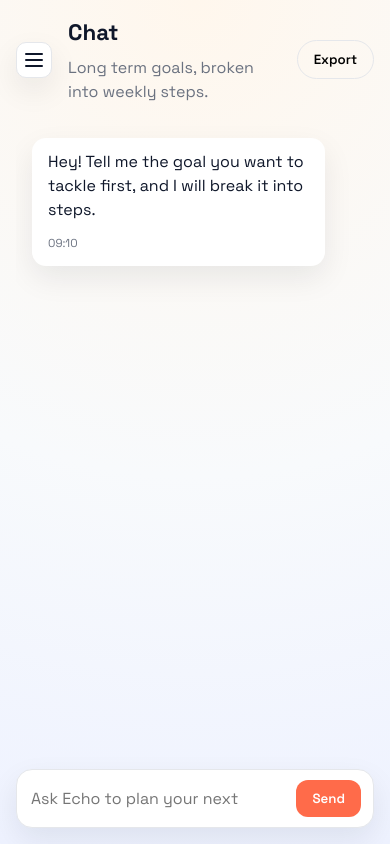
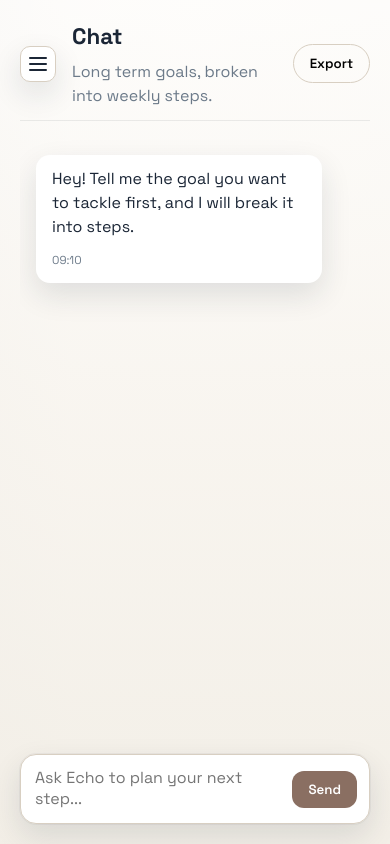
Before and after one commit to shengyi-z/Echo, a React app in the folder frontend/: page / in a window 390 px wide. Built offline with nearby package versions, Linux system fonts and the light colour scheme; no server answers; the HTML template or start-up script is replaced by a standard one.

Commit message:
[style] Enhance frontend design

```diff
--- a/frontend/src/App.css
+++ b/frontend/src/App.css
@@ -5,6 +5,8 @@
   color: var(--text-primary);
   position: relative;
   overflow-x: hidden;
+  /* Subtle split background for depth */
+  background: linear-gradient(90deg, rgba(17, 23, 32, 0.04), rgba(17, 23, 32, 0) 18%);
 }
 
 /* Sidebar */
@@ -14,18 +16,39 @@
   flex-direction: column;
   gap: 16px;
   padding: 20px;
-  background: var(--panel);
-  border-right: 1px solid var(--border);
+  background: var(--sidebar-bg);
+  border-right: 1px solid var(--sidebar-border);
   position: sticky;
   top: 0;
   height: 100vh;
   overflow-x: hidden;
 }
 
+/* Sidebar dark theme */
+.sidebar,
+.sidebar .logo-mark,
+.sidebar .history-title {
+  color: var(--sidebar-text);
+}
+
+.sidebar .history-preview,
+.sidebar .menu-button,
+.sidebar .history-menu-button {
+  color: var(--sidebar-muted);
+}
+
 .sidebar-header {
   display: flex;
   flex-direction: column;
   gap: 12px;
+}
+
+/* Sidebar header divider */
+.sidebar-header::after {
+  content: '';
+  height: 1px;
+  width: 100%;
+  background: linear-gradient(90deg, transparent, rgba(255, 255, 255, 0.12), transparent);
 }
 .logo-button {
   border: none;
@@ -45,8 +68,8 @@
   padding: 10px 14px;
   border-radius: 10px;
   border: 1px solid transparent;
-  background: var(--accent);
-  color: #fff;
+  background: var(--sidebar-accent);
+  color: var(--ink-inverse);
   font-weight: 600;
   cursor: pointer;
 }
@@ -81,7 +104,7 @@
   align-items: center;
   gap: 8px;
   padding: 12px;
-  border: none;
+  border: 1px solid transparent;
   background: transparent;
   text-align: left;
   cursor: pointer;
@@ -92,15 +115,16 @@
 }
 
 .history-item:hover {
-  background: #f5f5f5;
+  background: var(--sidebar-hover);
 }
 
 .history-item.active {
-  background: #e3f2fd;
+  background: var(--sidebar-active);
+  border-color: rgba(255, 255, 255, 0.06);
 }
 
 .history-item.pinned {
-  background: #fff9e6;
+  background: #1b2533;
 }
 
 .pin-icon {
@@ -117,7 +141,7 @@
 .history-title {
   font-weight: 500;
   font-size: 14px;
-  color: #333;
+  color: var(--text-primary);
   white-space: nowrap;
   overflow: hidden;
   text-overflow: ellipsis;
@@ -126,7 +150,7 @@
 
 .history-preview {
   font-size: 12px;
-  color: #666;
+  color: var(--text-muted);
   white-space: nowrap;
   overflow: hidden;
   text-overflow: ellipsis;
@@ -142,22 +166,22 @@
   border: none;
   cursor: pointer;
   font-size: 18px;
-  color: #666;
+  color: var(--text-muted);
   border-radius: 4px;
   transition: opacity 0.2s, background 0.2s;
   flex-shrink: 0;
 }
 
 .history-menu-button:hover {
-  background: #e0e0e0;
-  color: #333;
+  background: var(--sidebar-active);
+  color: var(--sidebar-text);
 }
 
 /* History menu panel */
 .history-menu {
   position: fixed;
-  background: white;
-  border: 1px solid #ddd;
+  background: #121924;
+  border: 1px solid var(--sidebar-border);
   border-radius: 8px;
   box-shadow: 0 4px 12px rgba(0, 0, 0, 0.15);
   z-index: 2000;
@@ -170,24 +194,24 @@
   width: 100%;
   padding: 10px 16px;
   border: none;
-  background: white;
+  background: transparent;
   text-align: left;
   cursor: pointer;
   font-size: 14px;
-  color: #333;
+  color: var(--sidebar-text);
   transition: background 0.2s;
 }
 
 .history-menu-item:hover {
-  background: #f5f5f5;
+  background: var(--sidebar-hover);
 }
 
 .history-menu-item.delete {
-  color: #d32f2f;
+  color: #e07a7a;
 }
 
 .history-menu-item.delete:hover {
-  background: #ffebee;
+  background: rgba(224, 122, 122, 0.18);
 }
 
 .sidebar-footer {
@@ -200,20 +224,21 @@
 .nav-tab {
   padding: 10px 12px;
   border-radius: 10px;
-  border: 1px solid var(--border);
-  background: #fff;
+  border: 1px solid var(--sidebar-border);
+  background: var(--sidebar-chip);
   text-align: left;
   font-weight: 600;
   cursor: pointer;
+  color: var(--sidebar-text);
 }
 
 .nav-tab:hover {
-  border-color: var(--accent);
+  border-color: var(--sidebar-accent);
 }
 
 .profile-chip {
-  background: #111827;
-  color: #fff;
+  background: var(--sidebar-chip);
+  color: var(--sidebar-text);
   padding: 8px 12px;
   border-radius: 999px;
   font-size: 0.85rem;
@@ -231,7 +256,9 @@
   display: flex;
   flex-direction: column;
   height: 100vh;
-  overflow: hidden; /* 防止整个面板滚动 */
+  overflow: hidden; /* 闃叉鏁翠釜闈㈡澘婊氬姩 */
+  /* Light panel gradient for a refined surface */
+  background: linear-gradient(180deg, rgba(255, 255, 255, 0.82), rgba(244, 239, 230, 0.92));
 }
 
 .chat-header {
@@ -239,7 +266,10 @@
   align-items: center;
   justify-content: space-between;
   gap: 16px;
-  flex-shrink: 0; /* 防止 header 被压缩 */
+  /* Section divider */
+  padding-bottom: 12px;
+  border-bottom: 1px solid var(--divider);
+  flex-shrink: 0; /* 髦ｲ豁｢ header 陲ｫ蜴狗ｼ?*/
 }
 
 .chat-header h1 {
@@ -249,7 +279,7 @@
 }
 .menu-button {
   border: 1px solid var(--border);
-  background: #fff;
+  background: var(--surface-raised);
   color: var(--text-primary);
   width: 36px;
   height: 36px;
@@ -312,8 +342,8 @@
   display: flex;
   flex-direction: column;
   gap: 1rem;
-  /* 确保滚动区域有最大高度 */
-  max-height: calc(100vh - 120px); /* 减去 header 和 input 的高度 */
+  /* 纭繚婊氬姩鍖哄煙鏈夋渶澶ч珮搴?*/
+  max-height: calc(100vh - 120px); /* 鍑忓幓 header 鍜?input 鐨勯珮搴?*/
 }
 
 .chat-message {
@@ -332,14 +362,14 @@
   max-width: min(560px, 90%);
   padding: 12px 16px;
   border-radius: 14px;
-  background: #fff;
+  background: var(--surface-raised);
   box-shadow: var(--shadow-soft);
   position: relative;
 }
 
 .chat-message.user .message-bubble {
-  background: #111827;
-  color: #fff;
+  background: var(--text-primary);
+  color: var(--ink-inverse);
 }
 
 .message-bubble p {
@@ -361,12 +391,13 @@
   display: flex;
   gap: 12px;
   align-items: center;
-  background: #fff;
+  background: var(--surface-raised);
   border-radius: 16px;
   padding: 10px 12px;
   box-shadow: var(--shadow-soft);
   border: 1px solid var(--border);
-  flex-shrink: 0; /* 防止 input 被压缩 */
+  flex-shrink: 0; /* é˜²æ­¢ input è¢«åŽ‹ç¼?*/
+  outline: 1px solid rgba(17, 23, 32, 0.04);
 }
 
 .chat-input textarea {
@@ -402,6 +433,8 @@
   display: flex;
   align-items: center;
   gap: 16px;
+  padding-bottom: 12px;
+  border-bottom: 1px solid var(--divider);
 }
 
 .dashboard-header h1 {
@@ -416,8 +449,8 @@
 
 .back-button {
   border: none;
-  background: #111827;
-  color: #fff;
+  background: var(--text-primary);
+  color: var(--ink-inverse);
   padding: 8px 12px;
   border-radius: 10px;
   cursor: pointer;
@@ -437,7 +470,7 @@
 }
 
 .dash-card {
-  background: #fff;
+  background: var(--surface-raised);
   border-radius: 16px;
   padding: 18px;
   border: 1px solid var(--border);
@@ -448,8 +481,8 @@
 }
 
 .dash-card.warning {
-  border-color: #fecaca;
-  background: #fff7ed;
+  border-color: var(--danger-border);
+  background: var(--danger-bg);
 }
 
 .dash-card-header {
@@ -469,8 +502,8 @@
 }
 
 .pill {
-  background: #111827;
-  color: #fff;
+  background: var(--text-primary);
+  color: var(--ink-inverse);
   padding: 4px 10px;
   border-radius: 999px;
   font-size: 0.75rem;
@@ -478,17 +511,17 @@
 }
 
 .pill.ghost {
-  background: #e2e8f0;
-  color: #0f172a;
+  background: var(--surface-active);
+  color: var(--text-primary);
 }
 
 .pill.alert {
-  background: #ef4444;
+  background: var(--danger);
 }
 
 .progress {
   height: 8px;
-  background: #e2e8f0;
+  background: var(--surface-active);
   border-radius: 999px;
   overflow: hidden;
 }
@@ -550,8 +583,8 @@
 }
 
 .timeline-date {
-  background: #111827;
-  color: #fff;
+  background: var(--text-primary);
+  color: var(--ink-inverse);
   text-align: center;
   padding: 6px 0;
   border-radius: 10px;
@@ -576,10 +609,10 @@
 }
 
 .alert-item {
-  background: #fff;
+  background: var(--surface-raised);
   border-radius: 12px;
   padding: 10px 12px;
-  border: 1px solid #fed7aa;
+  border: 1px solid var(--danger-border);
 }
 
 /* Responsive adjustments */
@@ -627,59 +660,43 @@
   }
 
   .chat-header {
-    justify-content: flex-start;
-  }
-
-  .dashboard-header {
-    align-items: flex-start;
-  }
-
-  .chat-panel {
-    padding: 16px;
-  }
-
-  .history-title {
-    font-size: 0.9rem;
-  }
-
-  .new-chat {
-    padding: 8px 10px;
-    font-size: 0.85rem;
-  }
-
-  .dashboard-header {
-    flex-direction: column;
-    align-items: flex-start;
-  }
+  display: flex;
+  align-items: center;
+  justify-content: space-between;
+  gap: 16px;
+  /* Section divider */
+  padding-bottom: 12px;
+  border-bottom: 1px solid var(--divider);
+  flex-shrink: 0; /* 髦ｲ豁｢ header 陲ｫ蜴狗ｼ?*/
 }
 
 .chat-title-edit {
   width: 100%;
   max-width: 400px;
   padding: 4px 8px;
-  border: 2px solid #007bff;
+  border: 2px solid var(--accent);
   border-radius: 4px;
   font-size: 24px;
   font-weight: 600;
-  background: white;
+  background: var(--surface-raised);
 }
 
 .chat-title-edit:focus {
   outline: none;
-  border-color: #0056b3;
+  border-color: var(--accent-deep);
 }
 
 .history-title-edit {
   width: 100%;
   padding: 4px;
-  border: 1px solid #007bff;
+  border: 1px solid var(--accent);
   border-radius: 4px;
   font-size: 14px;
   font-weight: 500;
-  background: white;
+  background: var(--surface-raised);
 }
 
 .history-title-edit:focus {
   outline: none;
-  border-color: #0056b3;
+  border-color: var(--accent-deep);
 }
--- a/frontend/src/index.css
+++ b/frontend/src/index.css
@@ -4,16 +4,39 @@
   font-family: 'Space Grotesk', system-ui, -apple-system, sans-serif;
   line-height: 1.5;
   font-weight: 400;
-  color: #0f172a;
-  background-color: #f8fafc;
-  --text-primary: #0f172a;
-  --text-muted: #6b7280;
-  --panel: rgba(255, 255, 255, 0.92);
-  --panel-alt: #f8fafc;
-  --border: #e5e7eb;
-  --accent: #ff6b4a;
-  --accent-muted: #ffd2c7;
-  --shadow-soft: 0 12px 30px rgba(15, 23, 42, 0.08);
+  color: #1b2636;
+  background-color: #f4efe6;
+  /* Core palette */
+  --text-primary: #1b2636;
+  --text-muted: #6c7a89;
+  --panel: rgba(246, 241, 231, 0.94);
+  --panel-alt: #efe7da;
+  --border: #d8cfc2;
+  --accent: #8a6f62;
+  --accent-deep: #6f564c;
+  --accent-muted: #d8ccc4;
+  --danger: #8f5e5e;
+  --danger-bg: #f1e3e0;
+  --danger-border: #ddc6c1;
+  /* Surface tones */
+  --surface: #f6f1e7;
+  --surface-raised: #ffffff;
+  --surface-hover: #efe6d8;
+  --surface-active: #e6dbc8;
+  --surface-warm: #f1e6d2;
+  --ink-inverse: #f9f6ef;
+  --shadow-soft: 0 12px 30px rgba(27, 38, 54, 0.12);
+  /* Sidebar palette */
+  --sidebar-bg: #141a22;
+  --sidebar-border: #2a313b;
+  --sidebar-text: #e6ebf0;
+  --sidebar-muted: #9aa4ae;
+  --sidebar-hover: #1c232d;
+  --sidebar-active: #222b36;
+  --sidebar-chip: #10161d;
+  --sidebar-accent: #8c6f62;
+  --divider: rgba(20, 26, 34, 0.08);
+  --divider-strong: rgba(20, 26, 34, 0.14);
   text-rendering: optimizeLegibility;
   -webkit-font-smoothing: antialiased;
 }
@@ -27,7 +50,7 @@
 body {
   margin: 0;
   min-height: 100svh;
-  background: radial-gradient(circle at top, #fff7ed, #f8fafc 55%, #eef2ff 100%);
+  background: radial-gradient(circle at top, #f8f3ea 0%, #f1eadf 55%, #e6edf2 100%);
 }
 
 #root {
```
